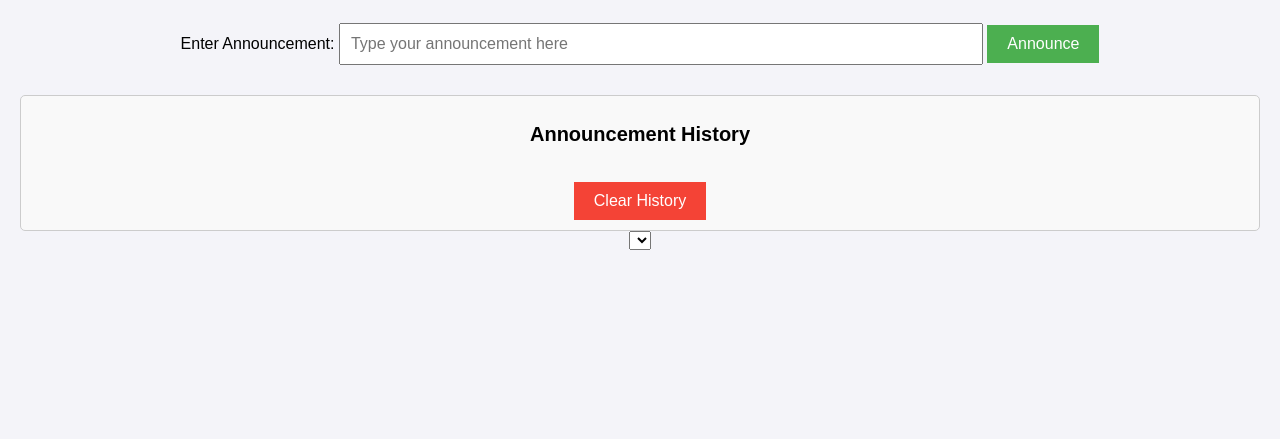
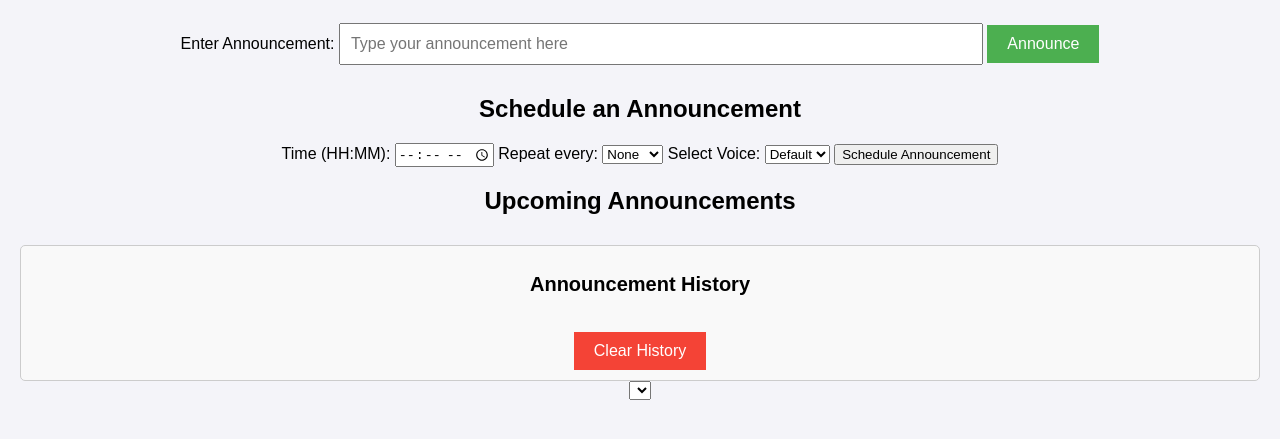
Before and after one commit to BritishNathanG/BritishNathanG.github.io, a plain HTML site: page index.html in a window 1280 px wide. Shown: the part 67-506 px from the top of the page. Drawn offline with Linux system fonts and the light colour scheme.

Commit message:
Update index.html

```diff
--- a/index.html
+++ b/index.html
@@ -3,7 +3,7 @@
 <head>
   <meta charset="UTF-8">
   <meta name="viewport" content="width=device-width, initial-scale=1.0">
-  <title>Announcement System</title>
+  <title>Automated Announcement System</title>
   <link rel="stylesheet" href="styles.css">
 </head>
 <body>
@@ -16,6 +16,30 @@
     <button id="announceButton">Announce</button>
   </section>
 
+  <!-- Scheduled Announcement Section -->
+  <section class="schedule">
+    <h2>Schedule an Announcement</h2>
+    <label for="scheduleTime">Time (HH:MM):</label>
+    <input type="time" id="scheduleTime">
+    <label for="scheduleRepeat">Repeat every:</label>
+    <select id="scheduleRepeat">
+      <option value="none">None</option>
+      <option value="hourly">Hourly</option>
+      <option value="daily">Daily</option>
+    </select>
+    <label for="scheduleVoice">Select Voice:</label>
+    <select id="scheduleVoice">
+      <option value="default">Default</option>
+    </select>
+    <button id="scheduleButton">Schedule Announcement</button>
+  </section>
+
+  <!-- Scheduled Announcements List -->
+  <section class="upcoming">
+    <h2>Upcoming Announcements</h2>
+    <ul id="upcomingAnnouncements"></ul>
+  </section>
+
   <!-- History Section -->
   <section class="history">
     <h2>Announcement History</h2>
```
